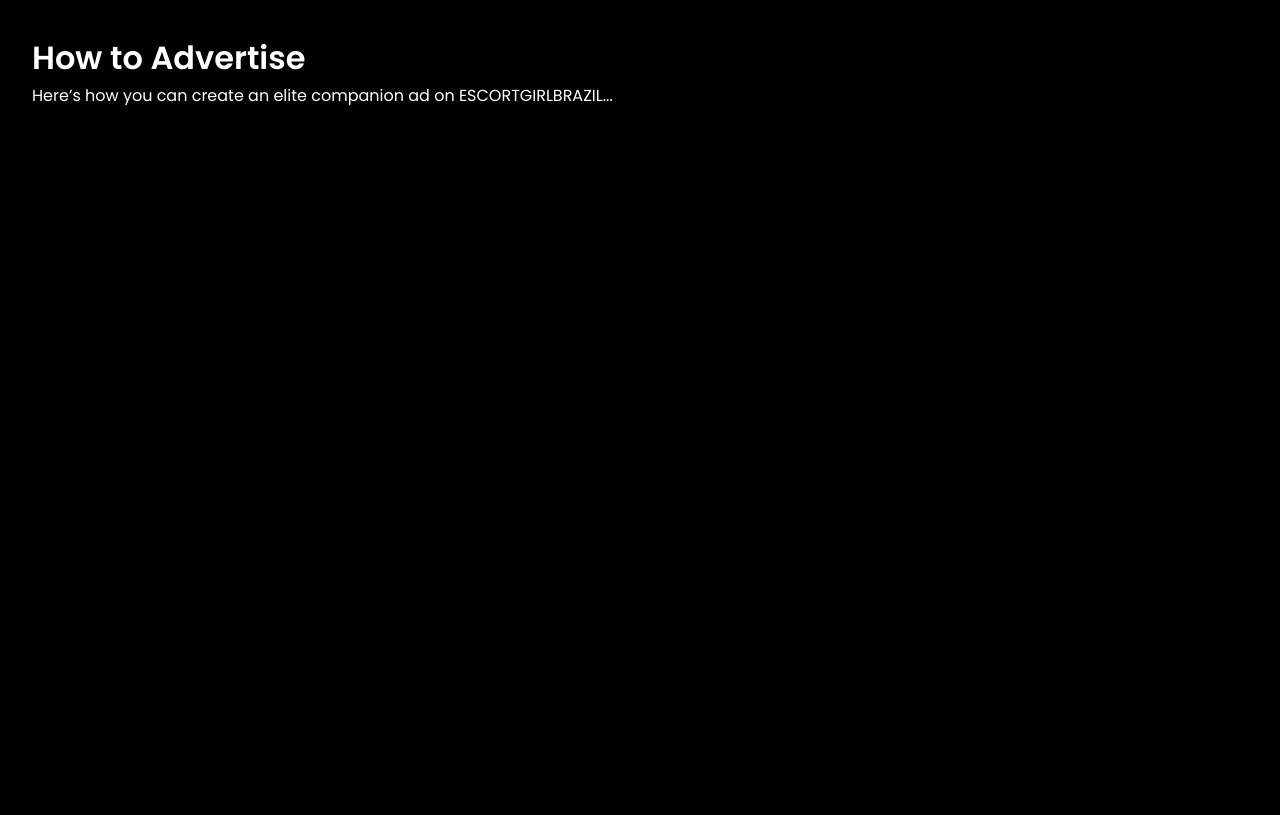
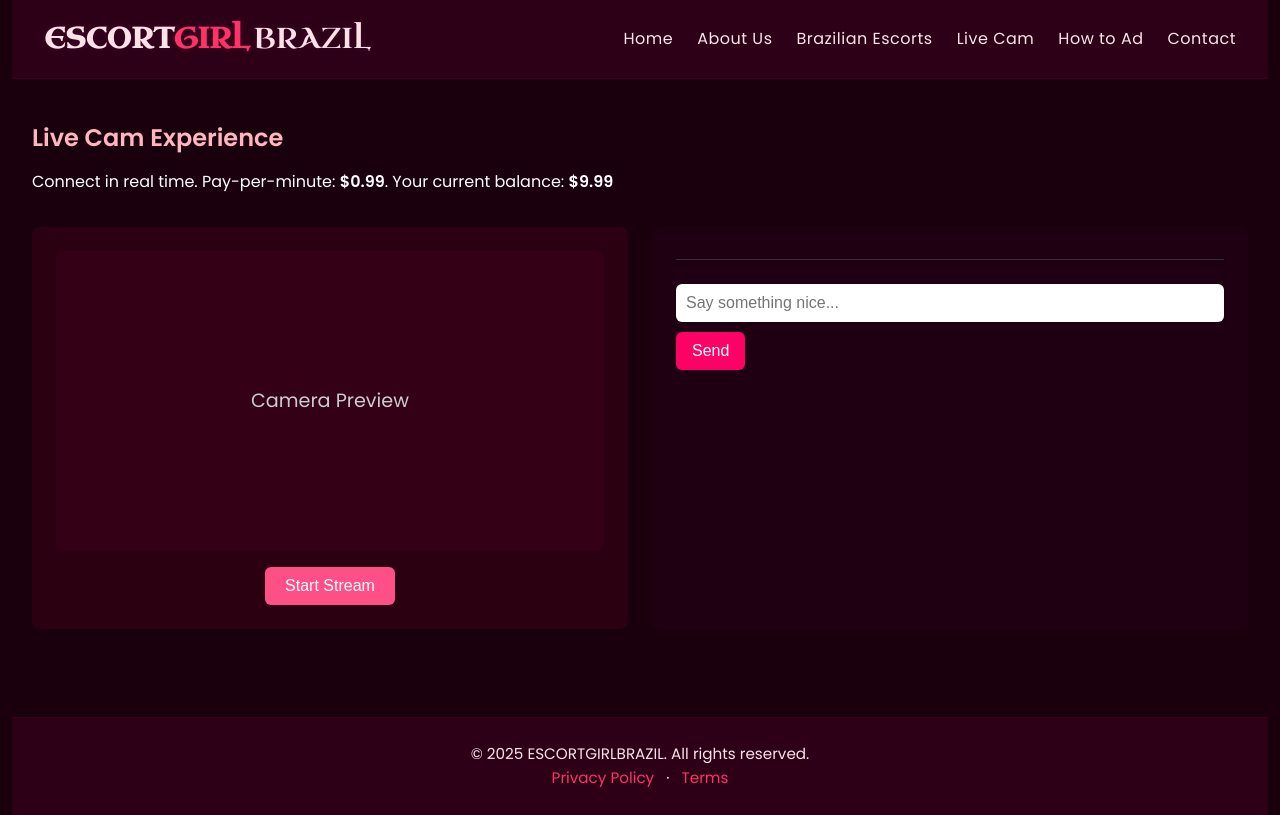
Before and after one commit to countdracula6/newecg, a React (Vite) app: page /live-cam in a window 1280 px wide. Built offline with nearby package versions, Linux system fonts and the light colour scheme; the HTML template or start-up script is replaced by a standard one.

Commit message:
16th video cam

```diff
--- a/src/pages/LiveCam.jsx
+++ b/src/pages/LiveCam.jsx
@@ -1,8 +1,147 @@
+import Header from '../components/Header';
+import Footer from '../components/Footer';
+import { useState, useEffect } from 'react';
+import '../App.css';
+
 const LiveCam = () => {
+  const [balance, setBalance] = useState(9.99); // example starting balance
+  const [streaming, setStreaming] = useState(false);
+  const [chat, setChat] = useState('');
+  const [messages, setMessages] = useState([]);
+
+  useEffect(() => {
+    let interval;
+    if (streaming) {
+      interval = setInterval(() => {
+        setBalance((prev) => {
+          const newBal = parseFloat((prev - 0.99).toFixed(2));
+          if (newBal <= 0) {
+            clearInterval(interval);
+            setStreaming(false);
+            return 0;
+          }
+          return newBal;
+        });
+      }, 60000); // deduct every minute
+    }
+    return () => clearInterval(interval);
+  }, [streaming]);
+
+  const handleChatSend = () => {
+    if (chat.trim()) {
+      setMessages([...messages, { from: 'user', text: chat }]);
+      setChat('');
+    }
+  };
+
   return (
-    <div style={{ padding: '2rem' }}>
-      <h1>How to Advertise</h1>
-      <p>Here’s how you can create an elite companion ad on ESCORTGIRLBRAZIL...</p>
+    <div className="App" style={{ maxWidth: '1440px', margin: '0 auto', padding: '0 12px' }}>
+      <Header />
+      <section className="live-cam">
+        <h1>Live Cam Experience</h1>
+        <p>Connect in real time. Pay-per-minute: <strong>$0.99</strong>. Your current balance: <strong>${balance.toFixed(2)}</strong></p>
+
+        <div className="cam-area">
+          <div className="video-box">
+            <div className="video-placeholder">{streaming ? 'Streaming...' : 'Camera Preview'}</div>
+            <button onClick={() => setStreaming(true)} disabled={balance <= 0 || streaming}>
+              {streaming ? 'Streaming Live' : 'Start Stream'}
+            </button>
+          </div>
+
+          <div className="chat-box">
+            <div className="messages">
+              {messages.map((msg, idx) => (
+                <p key={idx}><strong>{msg.from === 'user' ? 'You' : 'Model'}:</strong> {msg.text}</p>
+              ))}
+            </div>
+            <input
+              type="text"
+              placeholder="Say something nice..."
+              value={chat}
+              onChange={(e) => setChat(e.target.value)}
+              onKeyDown={(e) => e.key === 'Enter' && handleChatSend()}
+            />
+            <button onClick={handleChatSend}>Send</button>
+          </div>
+        </div>
+      </section>
+      <Footer />
+
+      <style jsx>{`
+        .live-cam {
+          color: #fff;
+          padding: 40px 20px;
+        }
+        .live-cam h1 {
+          color: #ffb6c1;
+          margin-bottom: 12px;
+        }
+        .cam-area {
+          display: flex;
+          gap: 24px;
+          margin-top: 32px;
+          flex-wrap: wrap;
+        }
+        .video-box {
+          flex: 1 1 400px;
+          background: #2b0010;
+          padding: 24px;
+          border-radius: 8px;
+          text-align: center;
+        }
+        .video-placeholder {
+          background: #330016;
+          height: 300px;
+          border-radius: 8px;
+          margin-bottom: 16px;
+          display: flex;
+          align-items: center;
+          justify-content: center;
+          color: #ccc;
+          font-size: 1.2rem;
+        }
+        .video-box button {
+          background: #ff4f87;
+          color: white;
+          padding: 10px 20px;
+          font-size: 1rem;
+          border: none;
+          border-radius: 6px;
+          cursor: pointer;
+        }
+        .chat-box {
+          flex: 1 1 400px;
+          background: #1e0012;
+          padding: 24px;
+          border-radius: 8px;
+        }
+        .chat-box .messages {
+          max-height: 240px;
+          overflow-y: auto;
+          margin-bottom: 12px;
+          border-bottom: 1px solid #333;
+          padding-bottom: 8px;
+        }
+        .chat-box input {
+          width: 100%;
+          padding: 10px;
+          margin-top: 12px;
+          border-radius: 6px;
+          border: none;
+          font-size: 1rem;
+        }
+        .chat-box button {
+          margin-top: 10px;
+          padding: 10px 16px;
+          background: #ff0066;
+          color: white;
+          border: none;
+          border-radius: 6px;
+          cursor: pointer;
+          font-size: 1rem;
+        }
+      `}</style>
     </div>
   );
 };
```
